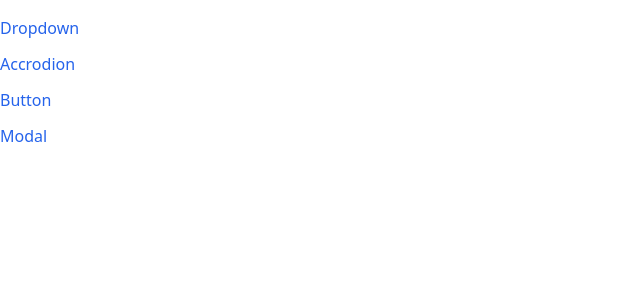
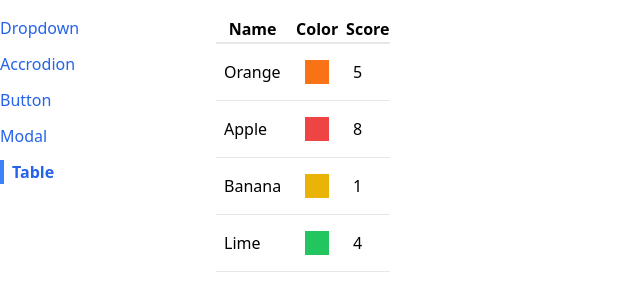
Before and after one commit to goswamikaushik/menu, a React (Create React App) app: page /table in a window 1280 px wide. Shown: the top 300 px of the page, without its empty margins (0-640 px from the left). Built offline with nearby package versions, Linux system fonts and the light colour scheme.

Commit message:
added new component called table

```diff
--- a/src/App.js
+++ b/src/App.js
@@ -4,6 +4,7 @@
 import ButtonPage from "./pages/ButtonPage";
 import ModalPage from "./pages/ModalPage";
 import SideBar from "./components/SideBar";
+import TablePage from "./pages/TablePage";
 
 const App = () => {
   return (
@@ -22,6 +23,9 @@
         <Route path="/modal">
           <ModalPage />
         </Route>
+        <Route path="/table">
+          <TablePage />
+        </Route>
       </div>
     </div>
   );
--- a/src/components/SideBar.js
+++ b/src/components/SideBar.js
@@ -7,6 +7,7 @@
     { label: "Accrodion", path: "/accordion" },
     { label: "Button", path: "/button" },
     { label: "Modal", path: "/modal" },
+    { label: "Table", path: "/table" },
   ];
 
   const renderedLinks = links.map((link) => {
--- /dev/null
+++ b/src/components/Table.js
@@ -0,0 +1,35 @@
+import React from "react";
+
+const Table = ({ data, config, keyFn }) => {
+  const renderedHeaders = config.map((column) => {
+    return <th key={column.lable}>{column.lable}</th>;
+  });
+
+  const renderedRows = data.map((rowData) => {
+    const renderedCells = config.map((column) => {
+      return (
+        <td className="p-2" key={column.lable}>
+          {column.render(rowData)}
+        </td>
+      );
+    });
+
+    return (
+      <tr className="border-b" key={keyFn(rowData)}>
+        {renderedCells}
+      </tr>
+    );
+  });
+
+  return (
+    <table className="taable-auto border-spacing-2">
+      <thead>
+        <tr className="border-b-2">{renderedHeaders}</tr>
+      </thead>
+
+      <tbody>{renderedRows}</tbody>
+    </table>
+  );
+};
+
+export default Table;
--- /dev/null
+++ b/src/pages/TablePage.js
@@ -0,0 +1,37 @@
+import React from "react";
+import Table from "../components/Table";
+
+const TablePage = () => {
+  const data = [
+    { name: "Orange", color: "bg-orange-500", score: 5 },
+    { name: "Apple", color: "bg-red-500", score: 8 },
+    { name: "Banana", color: "bg-yellow-500", score: 1 },
+    { name: "Lime", color: "bg-green-500", score: 4 },
+  ];
+
+  const config = [
+    {
+      lable: "Name",
+      render: (fruit) => fruit.name,
+    },
+    {
+      lable: "Color",
+      render: (fruit) => <div className={`p-3 m-2 ${fruit.color}`}></div>,
+    },
+    {
+      lable: "Score",
+      render: (fruit) => fruit.score,
+    },
+  ];
+
+  const keyFn = (fruit) => {
+    return fruit.name;
+  };
+  return (
+    <div>
+      <Table data={data} config={config} keyFn={keyFn} />
+    </div>
+  );
+};
+
+export default TablePage;
```
